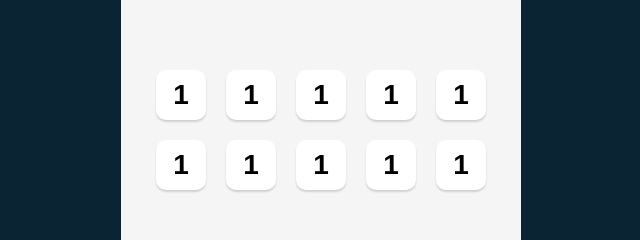
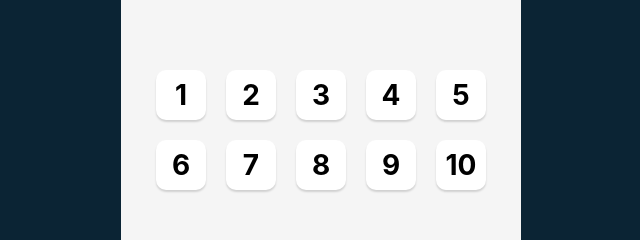
Before and after one commit to Amandecoe/React-Practice, a React (Vite) app in the folder tenzies/: page / in a window 1280 px wide. Shown: the part 270-510 px from the top of the page, without its empty margins (319-959 px from the left). Built offline with nearby package versions, Linux system fonts and the light colour scheme.

Commit message:
changing props numbers

```diff
--- a/tenzies/src/App.jsx
+++ b/tenzies/src/App.jsx
@@ -4,15 +4,15 @@ import Die from "../components/Die"
           <main>
               <div className="dice-container">
                   <Die value = {1}/>
-                  <Die value = {1}/>
-                  <Die value = {1}/>
-                  <Die value = {1}/>
-                  <Die value = {1}/>
-                  <Die value = {1}/>
-                  <Die value = {1}/>
-                  <Die value = {1}/>
-                  <Die value = {1}/>
-                  <Die value = {1}/>
+                  <Die value = {2}/>
+                  <Die value = {3}/>
+                  <Die value = {4}/>
+                  <Die value = {5}/>
+                  <Die value = {6}/>
+                  <Die value = {7}/>
+                  <Die value = {8}/>
+                  <Die value = {9}/>
+                  <Die value = {10}/>
               </div>
           </main>
       )
--- a/tenzies/src/index.css
+++ b/tenzies/src/index.css
@@ -11,6 +11,7 @@ body {
     flex-direction: column;
     justify-content: center;
     align-items: center;
+    font-family: Inter, sans-serif;
 }
 
 div#root {
@@ -42,6 +43,7 @@ main {
   border-radius: 10px;
   border: none;
   background-color: white;
+  font-family: Inter, sans-serif;
   font-size: 1.75rem;
   font-weight: bold;
   cursor: pointer;
```
